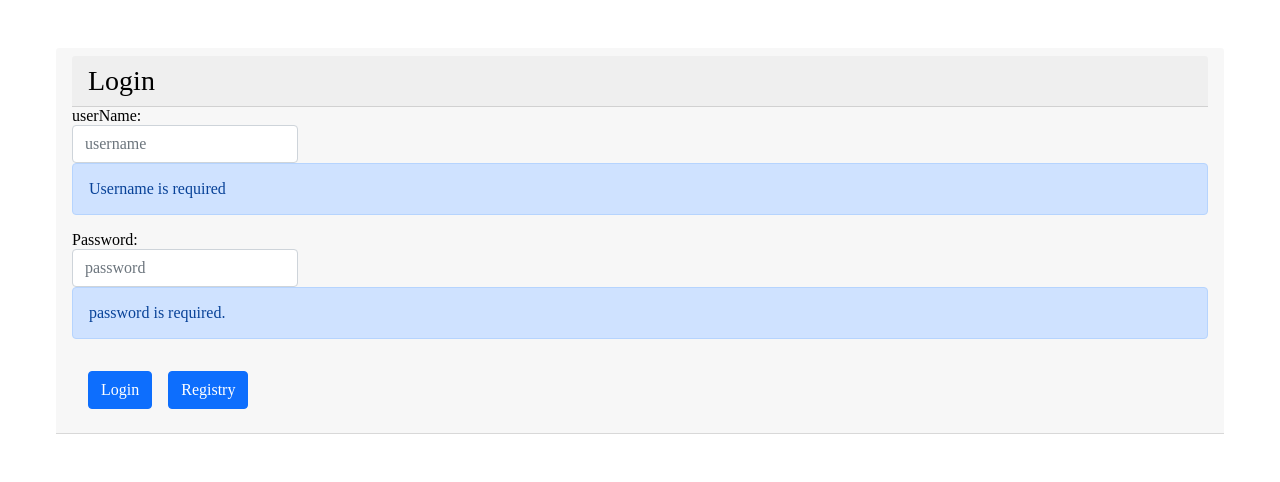
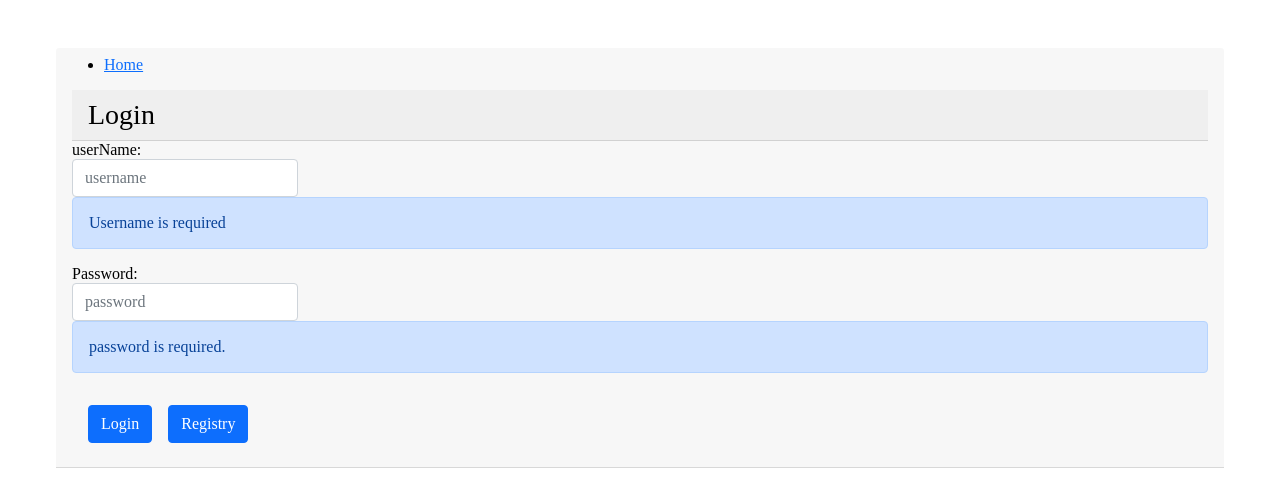
Before and after one commit to Tahoora-99/angular-demo, an Angular app: page /app-login in a window 1280 px wide. Before the commit this address led to /. Shown: the top 482 px of the page. Built offline with nearby package versions, Linux system fonts and the light colour scheme.

Commit message:
implement routing

```diff
--- a/src/app/app.component.html
+++ b/src/app/app.component.html
@@ -1,3 +1,6 @@
-<!-- login container -->
+<!--
+<app-login></app-login>
+<app-home></app-home>
 
-<app-login></app-login>
+ -->
+ <router-outlet></router-outlet>
--- a/src/app/home/home.component.html
+++ b/src/app/home/home.component.html
@@ -1 +1,3 @@
-<p>home works!</p>
+
+<!-- <li><a routerLink="/app-home" routerLinkActive="active">Home </a></li> -->
+<p>you are login!</p>
--- a/src/app/login/login.component.html
+++ b/src/app/login/login.component.html
@@ -14,6 +14,16 @@
 
 
   <div class="card-header m-5">
+
+    <nav>
+      <ul>
+        <!-- <li><a routerLink="/app-login" routerLinkActive="active">login </a></li> -->
+        <li><a routerLink="/app-home" routerLinkActive="active">Home </a></li>
+
+      </ul>
+    </nav>
+
+    <!-- <router-outlet></router-outlet> -->
 
     <h3 class="card-header">Login</h3>
     <form [formGroup]="userInformation" (ngSubmit)="onSubmit()"  class="form-group">
@@ -38,7 +48,7 @@
       </div>
       </div>
       <div class="form-group">
-          <button type="submit" class="btn btn-primary m-3"> Login </button>
+          <button type="submit" class="btn btn-primary m-3" routerLink="/app-home"> Login </button>
           <button type="submit" class="btn btn-primary">Registry</button>
       </div>
       </div>
--- a/src/app/login/login.component.ts
+++ b/src/app/login/login.component.ts
@@ -1,7 +1,7 @@
-import { group } from '@angular/animations';
 import { Component, OnInit } from '@angular/core';
 import { FormControl, FormGroup, Validators } from '@angular/forms';
 import { CommonModule } from '@angular/common';
+import { Router, ActivatedRoute, ParamMap } from '@angular/router';
 
 @Component({
   selector: 'app-login',
@@ -13,6 +13,7 @@ export class LoginComponent implements OnInit {
   // submitted : boolean = true;
 
   constructor(
+    private route: ActivatedRoute,
   ) { }
 
   ngOnInit(): void {
@@ -20,16 +21,15 @@ export class LoginComponent implements OnInit {
       userName:new FormControl('',Validators.required),
       password:new FormControl('',Validators.required)
       //this.form.controls["firstName"].setValidators([Validators.minLength(1), Validators.maxLength(30)]);
+
     })
 
+    // this.route.queryParams.subscribe(params => {
+    //   this.userInformation.controls['userName'] = params['userName'];
+    // });
+
   }
-  // login(){
-
-  // }
-
-
-
-  onSubmit(){
+    onSubmit(){
     // console.log(this.userInformation);
 
     //checks if the value of userInformation are valid or not
@@ -48,7 +48,7 @@ export class LoginComponent implements OnInit {
     console.log(JSON.stringify(this.userInformation.value));
     const value = JSON.stringify(this.userInformation.value)
     localStorage.setItem("info:", value);
-    alert(localStorage.getItem("info:"));
+    // alert(localStorage.getItem("info:"));
 
 
     }
```
Also changed, not shown: src/app/app.module.ts (+15 -1 lines).
